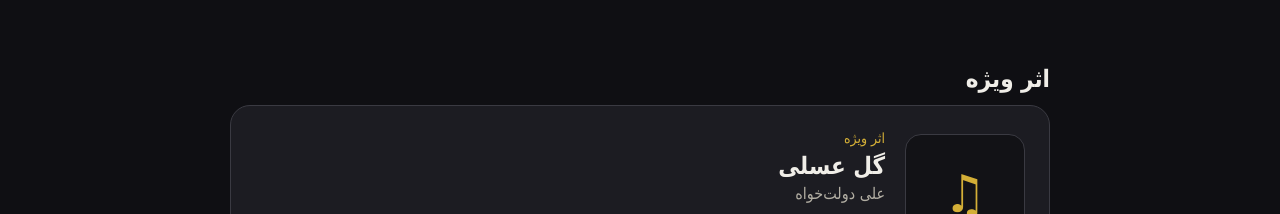
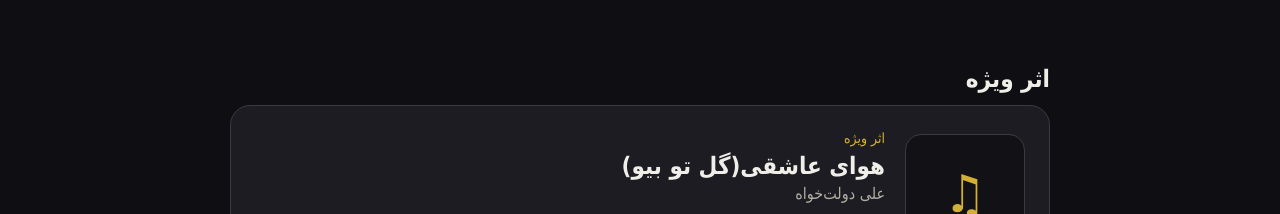
Before and after one commit to alidowlatkhahofficial/alidowlatkhahofficial.github.io, a plain HTML site: page index.html in a window 1280 px wide. Shown: the part 562-776 px from the top of the page. Drawn offline with Linux system fonts and the light colour scheme.

Commit message:
Add song: هوای عاشقی(گل تو بیو)

```diff
--- a/index.html
+++ b/index.html
@@ -153,6 +153,7 @@
 // اگر کاور دارد، به‌جای "" آدرس عکس را بنویسید، مثلاً "covers/song2.jpg".
 // هیچ وابستگی به گوگل، شیت یا اینترنت خارجی نیست؛ همه‌چیز همین‌جاست.
 const SONGS = [
+  { title: "هوای عاشقی(گل تو بیو)", artist: "علی دولت‌خواه", file: "songs/song-20261125-224741-6421.mp3", cover: "" },
   { title: "گل عسلی", artist: "علی دولت‌خواه", file: "songs/song-20261125-223208-6731.mp3", cover: "" },
   { title: "چی باغ لیمو", artist: "علی دولت‌خواه", file: "songs/song-20261125-221336-5454.m4a", cover: "" },
   { title: "مجنون", artist: "علی دولت‌خواه", file: "songs/song-20261125-220658-9009.mp3", cover: "" },
```
Also changed, not shown: 1 other file.
